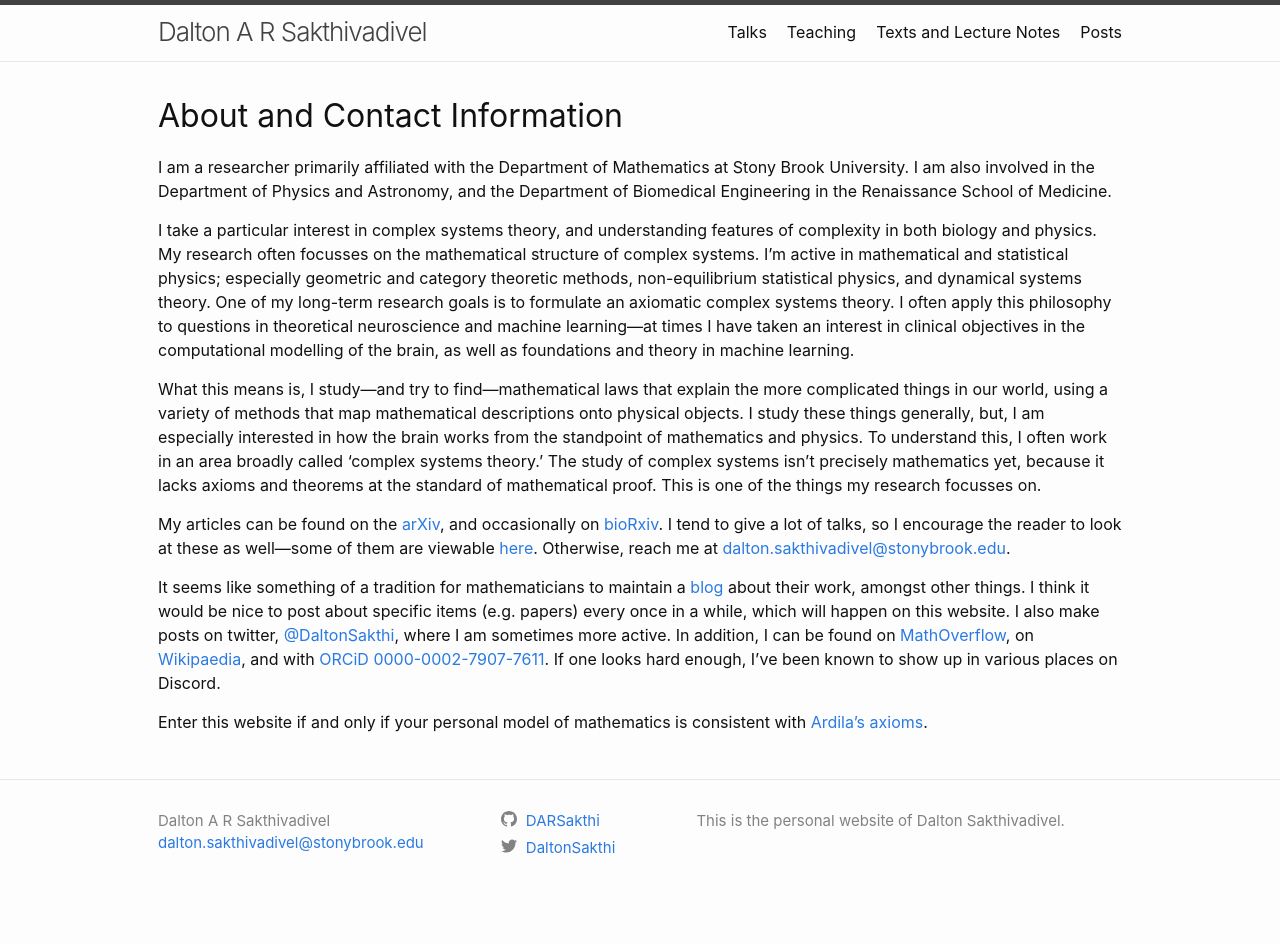
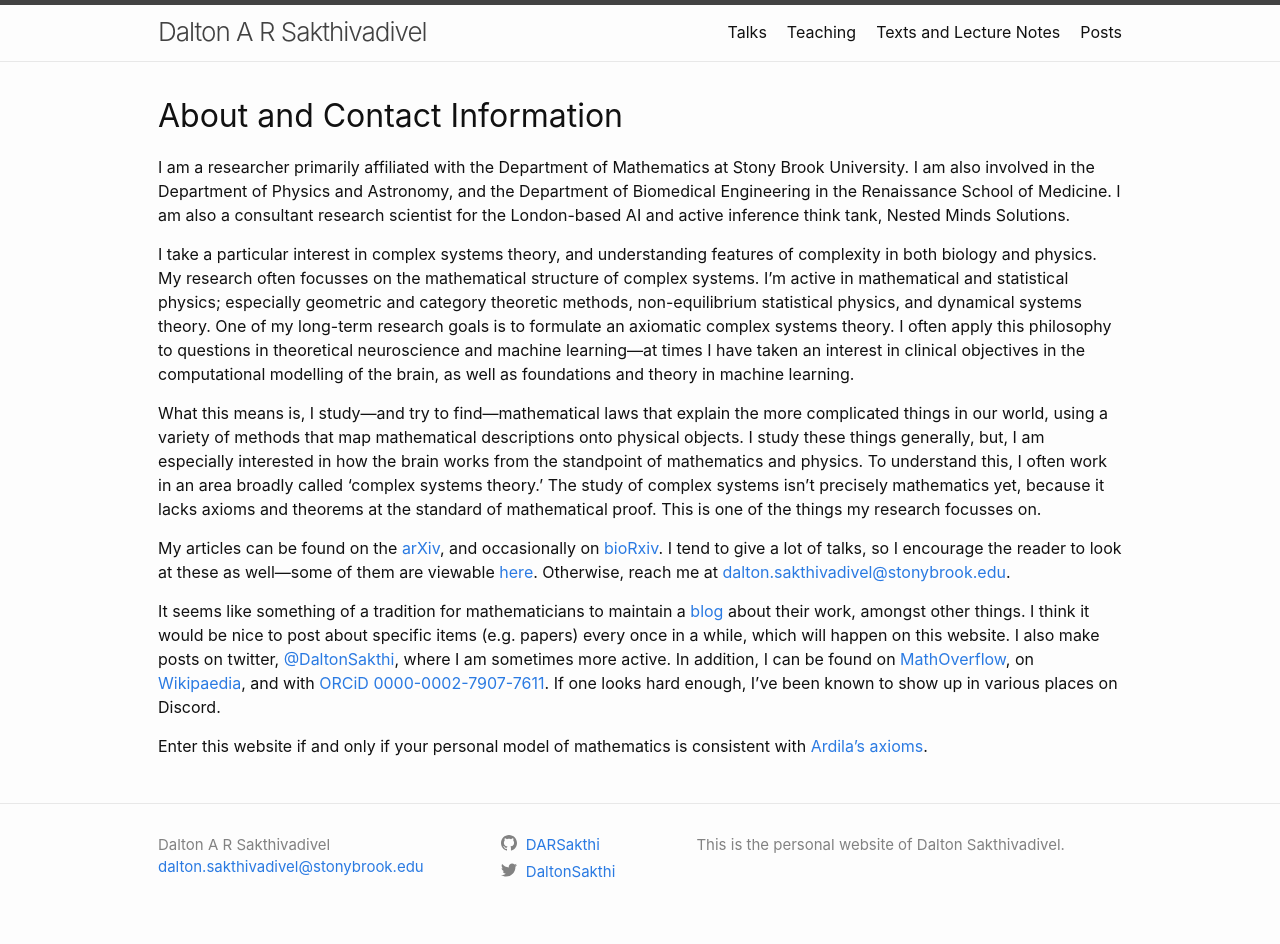
Before and after one commit to DARSakthi/DARSakthi.github.io, a Jekyll site: the page built from index.markdown, in a window 1280 px wide. Built offline with Jekyll 4.4.1, drawn with Linux system fonts in a browser that asks for light colours; before the commit the page ends 920 px from its top, so only the background shows below that.

Commit message:
Update bio

```diff
--- a/index.markdown
+++ b/index.markdown
@@ -6,7 +6,7 @@ author_profile: true
 
 # About and Contact Information
 
-I am a researcher primarily affiliated with the Department of Mathematics at Stony Brook University. I am also involved in the Department of Physics and Astronomy, and the Department of Biomedical Engineering in the Renaissance School of Medicine.
+I am a researcher primarily affiliated with the Department of Mathematics at Stony Brook University. I am also involved in the Department of Physics and Astronomy, and the Department of Biomedical Engineering in the Renaissance School of Medicine. I am also a consultant research scientist for the London-based AI and active inference think tank, Nested Minds Solutions.
 
 I take a particular interest in complex systems theory, and understanding features of complexity in both biology and physics. My research often focusses on the mathematical structure of complex systems. I’m active in mathematical and statistical physics; especially geometric and category theoretic methods, non-equilibrium statistical physics, and dynamical systems theory. One of my long-term research goals is to formulate an axiomatic complex systems theory. I often apply this philosophy to questions in theoretical neuroscience and machine learning—at times I have taken an interest in clinical objectives in the computational modelling of the brain, as well as foundations and theory in machine learning.
 
```
